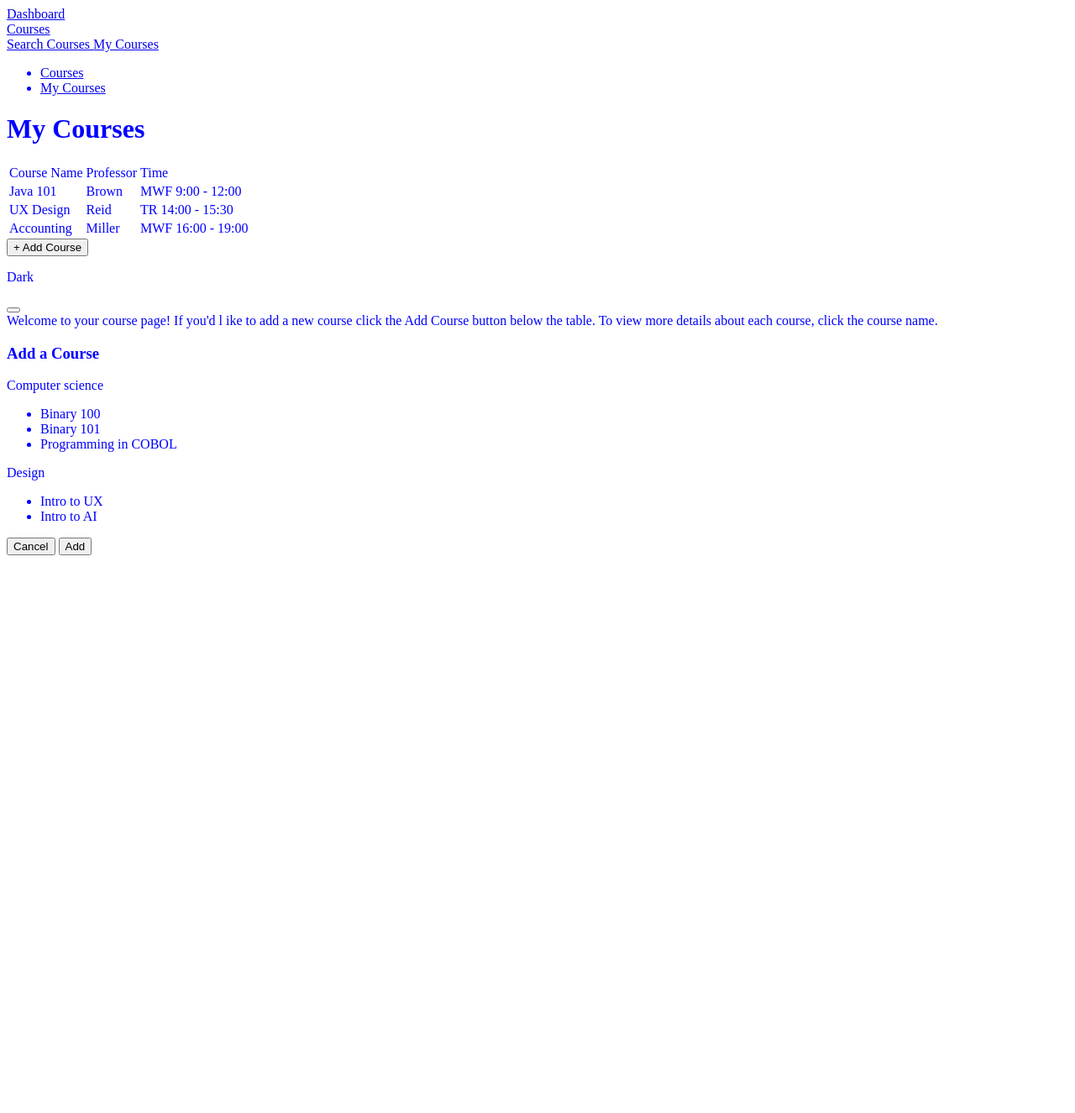
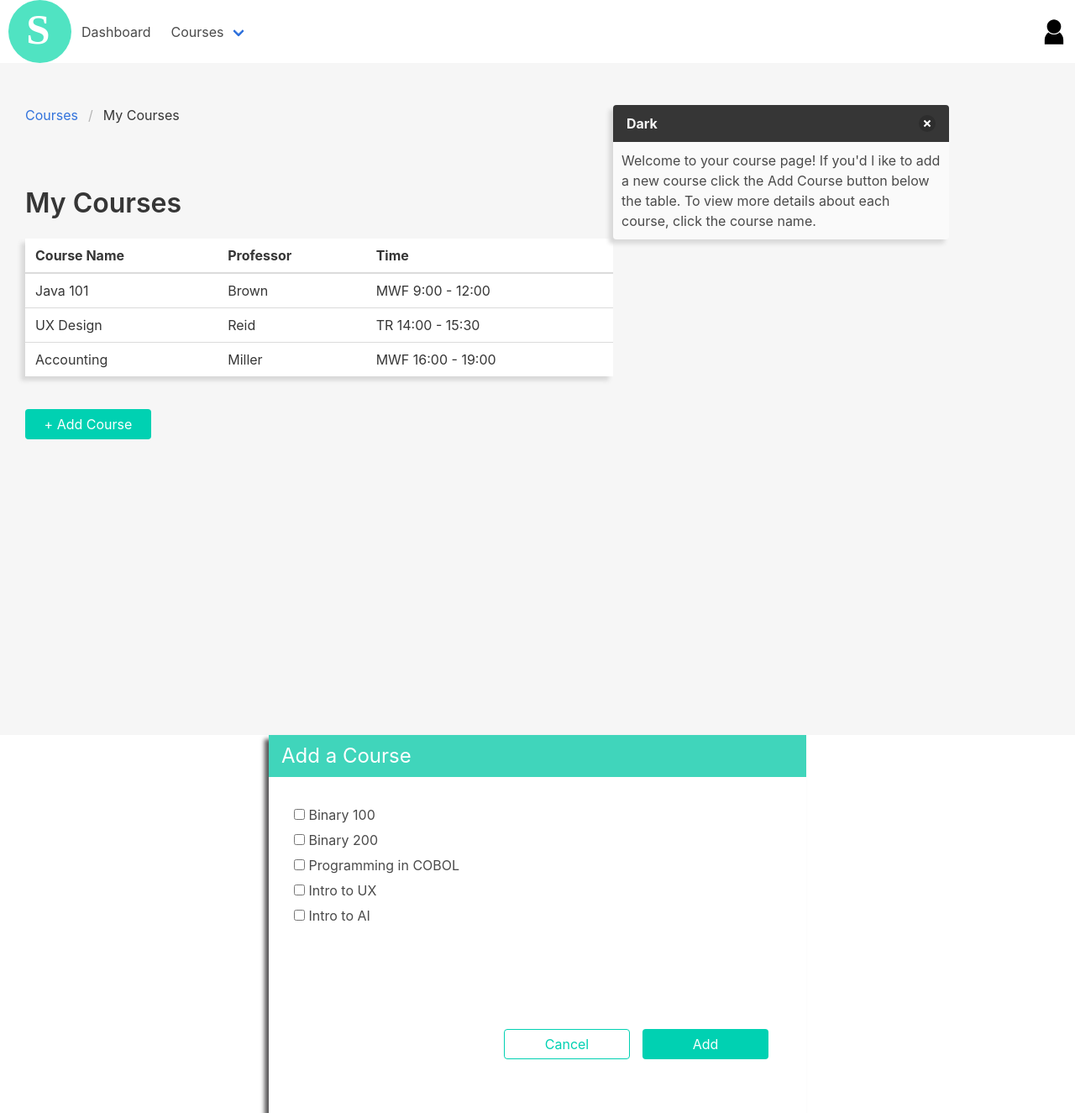
Before and after one commit to emmabostian/how-to-become-a-web-developer-example, a plain HTML site: page index.html in a window 1280 px wide. Shown: the whole page at 84% size. Before the commit the page ends 800 px from the top, so only its background shows below. Drawn offline with nearby package versions, Linux system fonts and the light colour scheme.

Commit message:
Adding CSS

```diff
--- a/index.html
+++ b/index.html
@@ -4,15 +4,18 @@
   <meta charset="UTF-8">
   <meta name="viewport" content="width=device-width, initial-scale=1.0">
   <meta http-equiv="X-UA-Compatible" content="ie=edge">
+  <!-- IMPORT CSS & CSS FRAMEWORK CDN HERE -->
   <link rel="stylesheet" href="./main.css">
+  <link rel="stylesheet" href="https://cdnjs.cloudflare.com/ajax/libs/bulma/0.7.1/css/bulma.min.css">
   <title>Course Scheduler</title>
 </head>
 <body>
-  <div class="overlay"></div>
-<header>
+  <div class"overlay"></div>
+  <header class="header">
     <nav class="navbar" role="navigation" aria-label="main navigation">
       <div class="navbar-brand">
         <div id="navbarExampleTransparentExample" class="navbar-menu">
+          <img class="logo" src="./images/course-scheduler.svg" alt="Course Scheduler">
           <div class="navbar-start">
             <a class="navbar-item" href="#">
               Dashboard
@@ -31,17 +34,12 @@
               </div>
             </div>
           </div>
-
-    <a role="button" class="navbar-burger" aria-label="menu" aria-expanded="false">
-      <span aria-hidden="true"></span>
-      <span aria-hidden="true"></span>
-      <span aria-hidden="true"></span>
-    </a>
         </div>
     </nav>
+    <img class="user-icon" src="./images/user-icon.svg" alt="User icon">
   </header>
   <main>
-  <div class="left">
+    <div class="dashboard--left">
       <nav class="breadcrumb" aria-label="breadcrumbs">
         <ul>
           <li><a href="#">Courses</a></li>
@@ -75,15 +73,15 @@
           </tr>
         </tbody>
       </table>
-  <button class="button is-primary add-course-btn">+ Add Course</button>
+      <button class="button is-primary add-course__btn">+ Add Course</button>
     </div>
-<div class="right">
+    <div class="dashboard--right">
       <article class="message is-dark">
       <div class="message-header">
         <p>Dark</p>
         <button class="delete" aria-label="delete"></button>
       </div>
-  <div class="message-body">
+      <div class="dashboard__welcome">
         Welcome to your course page!  If you'd l ike to add a new course click the Add Course button below the table.  To view more details about each course, click the course name.
       </div>
     </div>
@@ -93,21 +91,28 @@
     <div class="add-course-modal__header">
       <h3>Add a Course</h3>
     </div>
-  <aside class="menu">
-  <p class="menu-label">
-    Computer science
-  </p>
-  <ul class="menu-list">
-    <li><a>Binary 100</a></li>
-    <li><a>Binary 101</a></li>
-    <li><a>Programming in COBOL</a></li>
-  </ul>
-  <p class="menu-label">
-    Design
-  </p>
-  <ul class="menu-list">
-    <li><a>Intro to UX</a></li>
-    <li><a>Intro to AI</a></li>
+    <aside class="menu course-selection">
+      <ul class="course-selection__list">
+        <label class="checkbox">
+          <input type="checkbox">
+          Binary 100
+        </label>
+        <label class="checkbox">
+          <input type="checkbox">
+          Binary 200
+        </label>
+        <label class="checkbox">
+          <input type="checkbox">
+          Programming in COBOL
+        </label>
+        <label class="checkbox">
+          <input type="checkbox">
+          Intro to UX
+        </label>
+        <label class="checkbox">
+          <input type="checkbox">
+          Intro to AI
+        </label>
       </ul>
     </aside>
     <div class="add-course-modal-btn-bar">
--- a/main.css
+++ b/main.css
@@ -1 +1,178 @@
-body {color:  blue;}
+/** BASE STYLING **/
+
+html, body {
+  margin: 0;
+  overflow: hidden;
+}
+
+nav {
+  height: 75px;
+}
+
+main {
+  background-color: #f6f6f6;
+  height: 100vh;
+  min-height: 600px;
+  display: flex;
+  justify-content: space-between;
+  padding-top: 50px;
+  width: 100vw;
+}
+
+article {
+  margin-right: 150px;
+  box-shadow: -5px 5px 5px #d8d8d8;
+}
+
+thead td {
+  font-weight: bold;
+}
+
+tbody tr:hover {
+  background-color: #40d5bb;
+  color: white;
+  cursor: pointer;
+}
+
+button {
+  margin-left: 30px;
+  width: 150px;
+  height: 75px;
+}
+
+
+
+
+/** COURSE DASHBOARD STYLING **/
+
+.course-table {
+  width: 700px;
+  box-shadow: -5px 5px 5px #d8d8d8;
+  margin-left: 30px;
+}
+
+.dashboard--left {
+  display: flex;
+  flex-direction: column;
+  width: 50%;
+}
+
+.title, .breadcrumb {
+  margin-left: 30px;
+}
+
+.breadcrumb {
+  padding-bottom: 10px;
+}
+
+.dashboard__welcome {
+  width: 400px;
+  padding: 10px;
+}
+
+.add-course__btn {
+  margin: 15px 0px 0px 30px;
+}
+
+/** HEADER STYLING **/
+
+
+.header {
+  display: flex;
+  justify-content: space-between;
+  align-items: center;
+}
+
+.navbar {
+  align-items: center;
+}
+
+
+/** ADD COURSE MODAL STYLING **/
+
+.add-course-modal {
+  position: absolute;
+  top: -250;
+  background: white;
+  width: 50vw;
+  height: 450px;
+  left: 25%;
+  display: flex;
+  flex-direction: column;
+  box-shadow: -5px 5px 5px #595859;
+  z-index: 99;
+  transition: all .3s ease-in-out;
+}
+
+.add-course-modal--visible {
+  top: 150px;
+}
+
+.add-course-modal__wrapper {
+  position: relative;
+}
+
+.add-course-modal__header {
+  background-color: #40d5bb;
+  color: white;
+  height: 50px;
+  font-size: 1.5em;
+  display: flex;
+  align-items: center;
+  padding-left: 15px;
+}
+
+.course-selection {
+  height: 300px;
+  width: 400px;
+  padding: 30px;
+}
+
+.course-selection__list {
+  display: flex;
+  flex-direction: column;
+}
+
+.checkbox {
+  margin: 5px 0px;
+}
+
+.add-course-modal-btn-bar {
+  display: flex;
+  justify-content: flex-end;
+  margin-right: 30px;
+}
+
+.add-course-modal-btn {
+  margin: 0px 15px 15px 0px;
+}
+
+
+/** MISC STYLING **/
+
+.overlay {
+  position: absolute;
+  width: 100vw;
+  height: 0;
+  z-index: 99;
+  background-color: #000000;
+  opacity: .5;
+}
+
+.overlay--visible {
+  height: 100%;
+}
+
+.logo {
+  margin-left: 10px;
+}
+
+.user-icon {
+  width: 30px;
+  height: 30px;
+  margin-right: 10px;
+}
+
+.user-icon:hover {
+  cursor: pointer;
+}
```
Also changed, not shown: images/course-scheduler.svg (added), images/user-icon.svg (added), 1 other file. Lines whose indentation alone changed are shown as unchanged.
